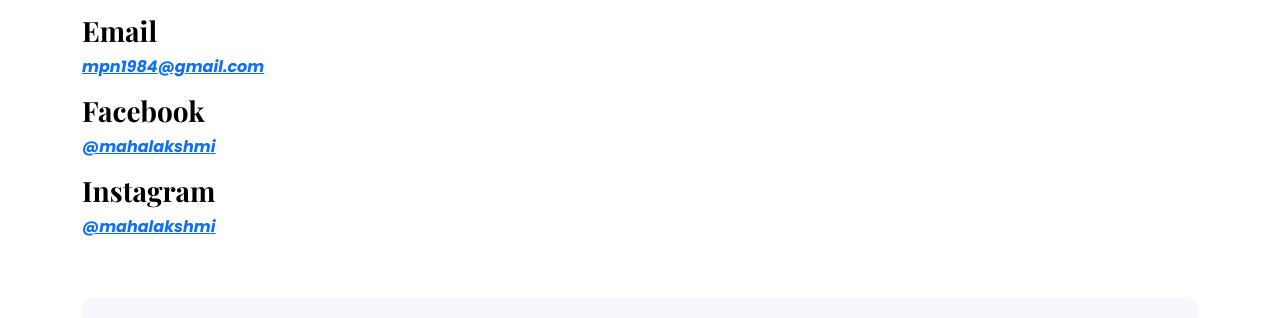
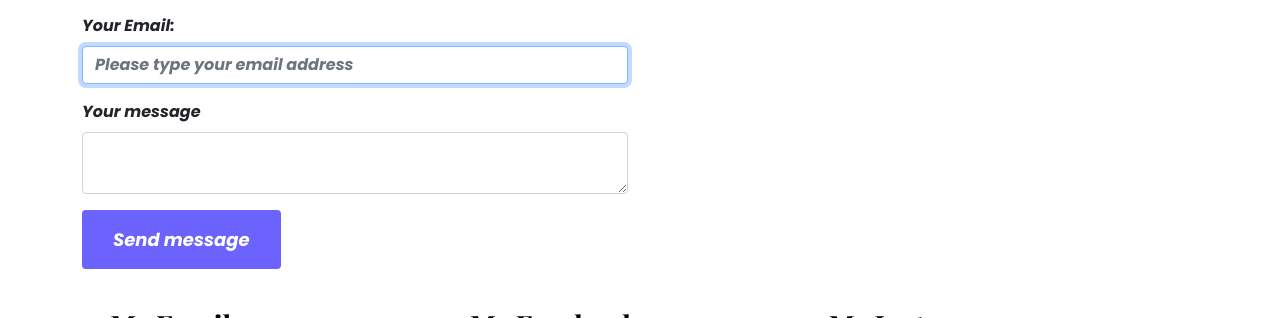
Before and after one commit to mahavis/Portfolio-project-Search-Engine-Optimisation, a plain HTML site: page contact.html in a window 1280 px wide. Shown: the part 205-523 px from the top of the page. Drawn offline with nearby package versions, Linux system fonts and the light colour scheme.

Commit message:
Made SEO friendly, added a form on contact page

```diff
--- a/contact.html
+++ b/contact.html
@@ -6,9 +6,9 @@
     <meta name="viewport" content="width=device-width, initial-scale=1.0" />
     <meta
       name="description"
-      content="Mahalakshmi is a front-end engineer based in The Netherlands"
+      content="You can contact me via the below links which will be answered within 24 hours"
     />
-    <title>Front-end developer Mahalakshmi Viswanath</title>
+    <title>Contact page of Mahalakshmi Viswanath</title>
     <link
       href="https://cdn.jsdelivr.net/npm/bootstrap@5.1.3/dist/css/bootstrap.min.css"
       rel="stylesheet"
@@ -63,25 +63,51 @@
         </ul>
       </nav>
     </div>
+    <div class="d flex justify-content-between">
       <div class="contact container">
         <div class="contact">
           <h1 class="mt-2 mb-4">Let's get in touch!</h1>
-        <h3>Email</h3>
+          <div class="row d-flex justify-content-between">
+            <div class="col-md-6">
+              <form>
+                <div class="mb-3">
+                  <label class="form-label">Your Email: </label>
+                  <input
+                    type="email"
+                    placeholder="Please type your email address"
+                    autofocus="on"
+                    class="form-control"
+                  />
+                </div>
+                <div class="mb-5">
+                  <label class="form-label">Your message</label>
+                  <textarea name="message" class="form-control"></textarea>
+                  <button type="submit" class="btn btn-branding mt-3">
+                    Send message
+                  </button>
+                </div>
+              </form>
+            </div>
+          </div>
+          <div class="d-flex justify-content-evenly">
+            <h3 class="mail">My Email</h3>
             <p>
               <a href="mailto:mpn1984@gmail.com">mpn1984@gmail.com</a>
             </p>
-        <h3>Facebook</h3>
+            <h3 class="book">My Facebook</h3>
             <p>
               <a href="https://www.facebook.com/mahalakshmi" target="_blank"
                 >@mahalakshmi</a
               >
             </p>
-        <h3>Instagram</h3>
+            <h3 class="gram">My Instagram</h3>
             <p>
               <a href="https://www.instagram.com/mahalakshmi" target="_blank"
                 >@mahalakshmi</a
               >
             </p>
+          </div>
+        </div>
       </div>
       <footer>
         <div class="contact-box justify-content-between mb-5 d-none d-md-flex">
--- a/src/styles.css
+++ b/src/styles.css
@@ -195,6 +195,12 @@ p {
   margin: 0;
 }
 
+.mail,
+.book,
+.gram {
+  line-height: 15px;
+}
+
 footer {
   margin: 60px 0;
 }
```
Also changed, not shown: about.html (+3 -3 lines), work.html (+4 -1 lines). Lines whose indentation alone changed are shown as unchanged.
